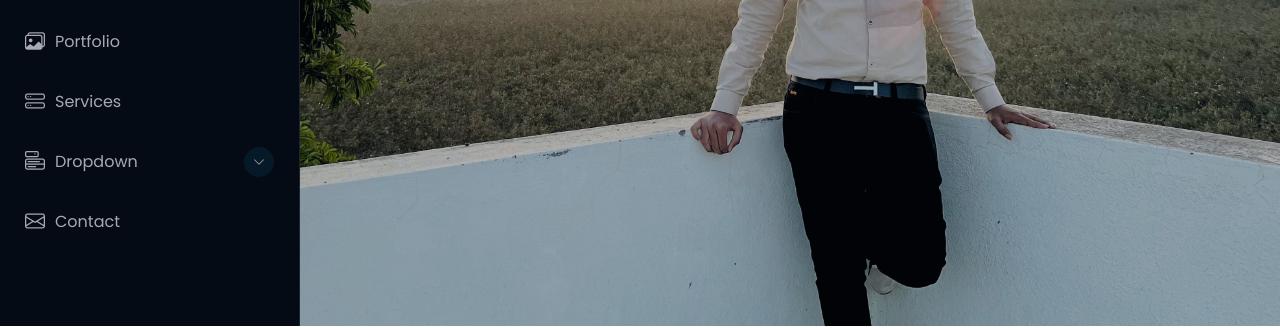
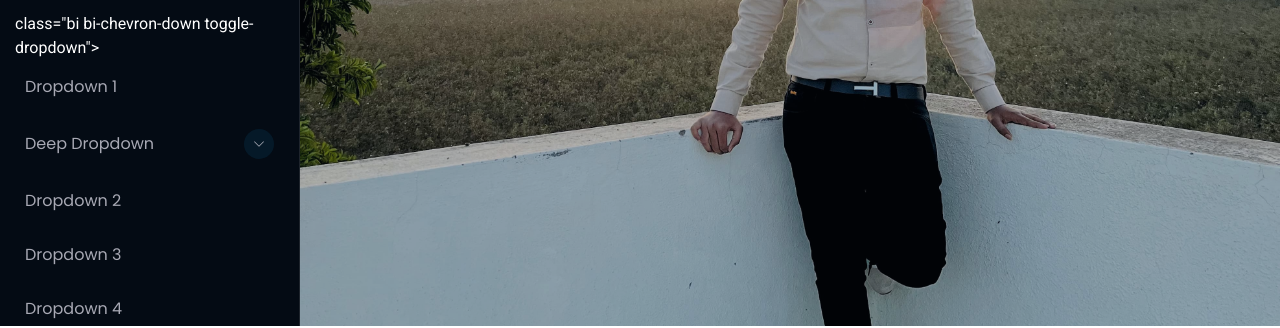
Before and after one commit to rajbhuva569/Portfolio, a plain HTML site: page index.html in a window 1280 px wide. Shown: the part 474-802 px from the top of the page. Drawn offline with Linux system fonts and the light colour scheme.

Commit message:
some changes

```diff
--- a/index.html
+++ b/index.html
@@ -69,9 +69,9 @@
         <li><a href="#hero" class="active"><i class="bi bi-house navicon"></i>Home</a></li>
         <li><a href="#about"><i class="bi bi-person navicon"></i> About</a></li>
         <li><a href="#resume"><i class="bi bi-file-earmark-text navicon"></i> Resume</a></li>
-        <li><a href="#portfolio"><i class="bi bi-images navicon"></i> Portfolio</a></li>
-        <li><a href="#services"><i class="bi bi-hdd-stack navicon"></i> Services</a></li>
-        <li class="dropdown"><a href="#"><i class="bi bi-menu-button navicon"></i> <span>Dropdown</span> <i
+        <!-- <li><a href="#portfolio"><i class="bi bi-images navicon"></i> Portfolio</a></li> -->
+        <!-- <li><a href="#services"><i class="bi bi-hdd-stack navicon"></i> Services</a></li> -->
+        <!-- <li class="dropdown"><a href="#"><i class="bi bi-menu-button navicon"></i> <span>Dropdown</span> <i -->
               class="bi bi-chevron-down toggle-dropdown"></i></a>
           <ul>
             <li><a href="#">Dropdown 1</a></li>
```
